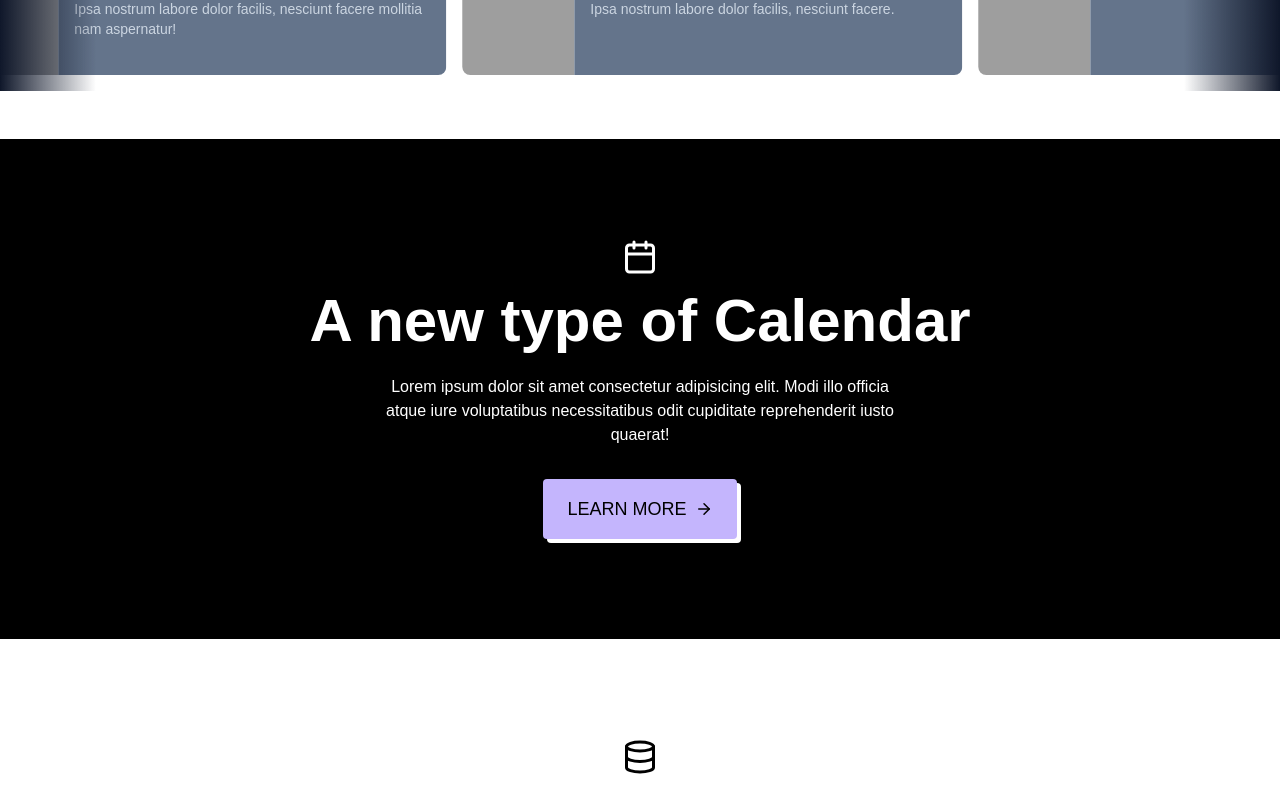
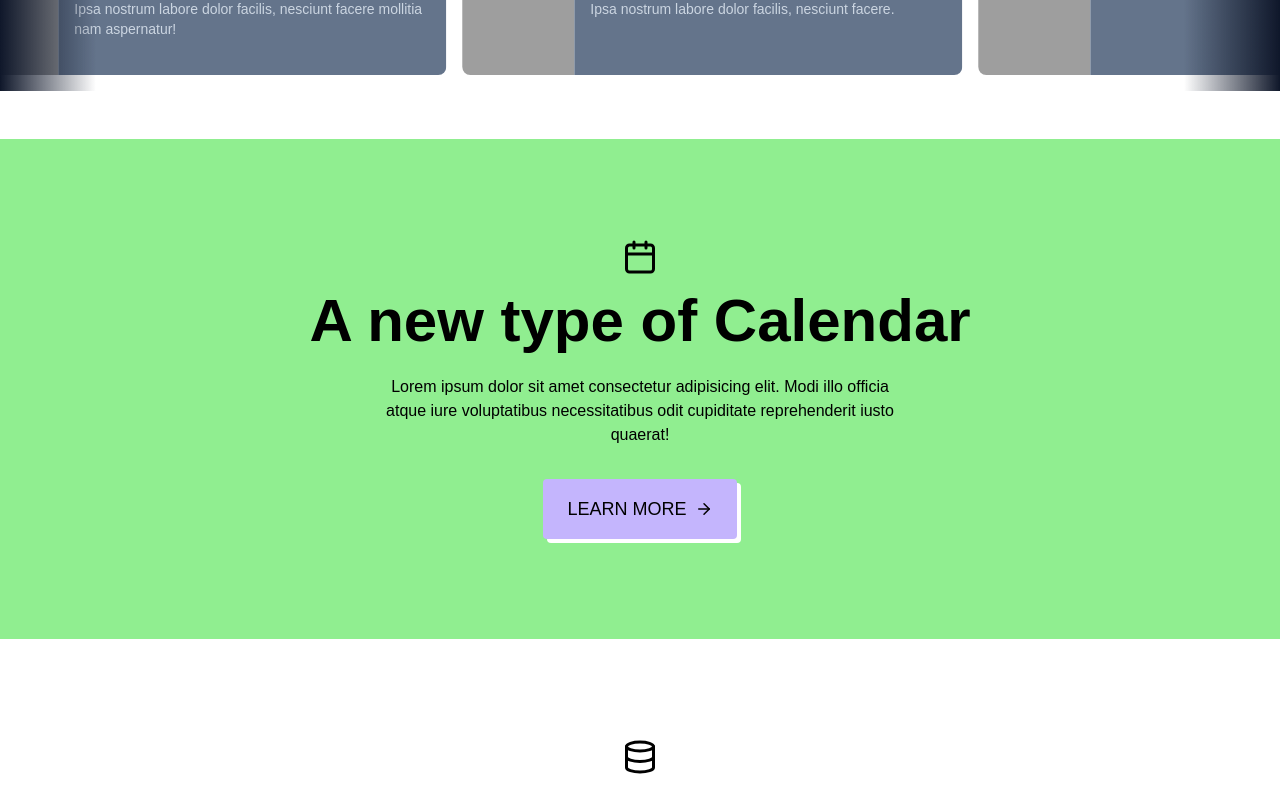
Before and after one commit to jugunu-21/farmopti, a Next.js app: page / in a window 1280 px wide. Shown: the part 4540-5336 px from the top of the page. Built offline with nearby package versions, Linux system fonts and the light colour scheme; grey boxes are pictures that could not be loaded.

Commit message:
from dark mode to light mode in stickycard

```diff
--- a/components/stickycard.tsx
+++ b/components/stickycard.tsx
@@ -28,7 +28,7 @@ export const StickyCards = () => {
           />
         ))}
       </div>
-      <div className="h-screen bg-black" />
+      {/* <div className="h-screen " /> */}
     </>
   );
 };
@@ -50,10 +50,10 @@ const Card = ({ position, card, scrollYProgress }: CardProps) => {
       style={{
         height: CARD_HEIGHT,
         y: position === CARDS.length ? undefined : y,
-        background: isOddCard ? "black" : "white",
-        color: isOddCard ? "white" : "black",
+        background: isOddCard ? "lightgreen" : "white",
+        color: isOddCard ? "black" : "black",
       }}
-      className="sticky top-0 flex w-full origin-top flex-col items-center justify-center px-4"
+      className="sticky top-0 flex w-full  origin-top flex-col items-center justify-center px-4"
     >
       <card.Icon className="mb-4 text-4xl" />
       <h3 className="mb-6 text-center text-4xl font-semibold md:text-6xl">
```
